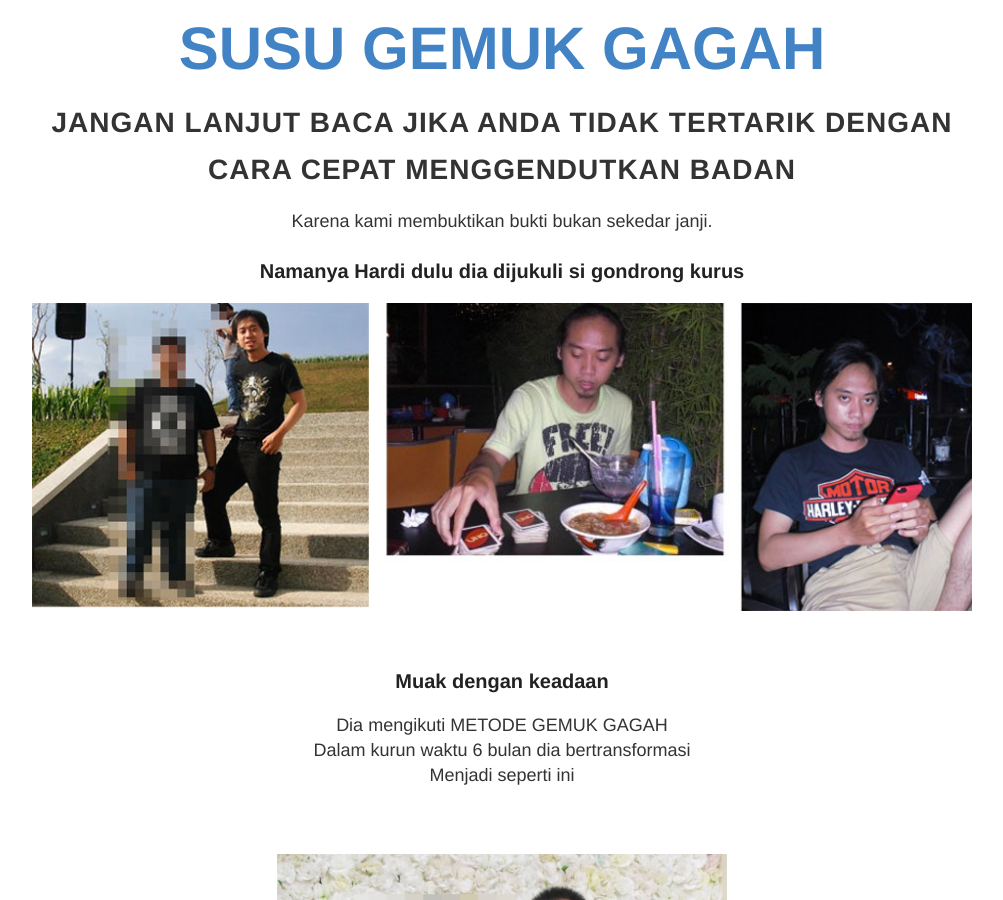
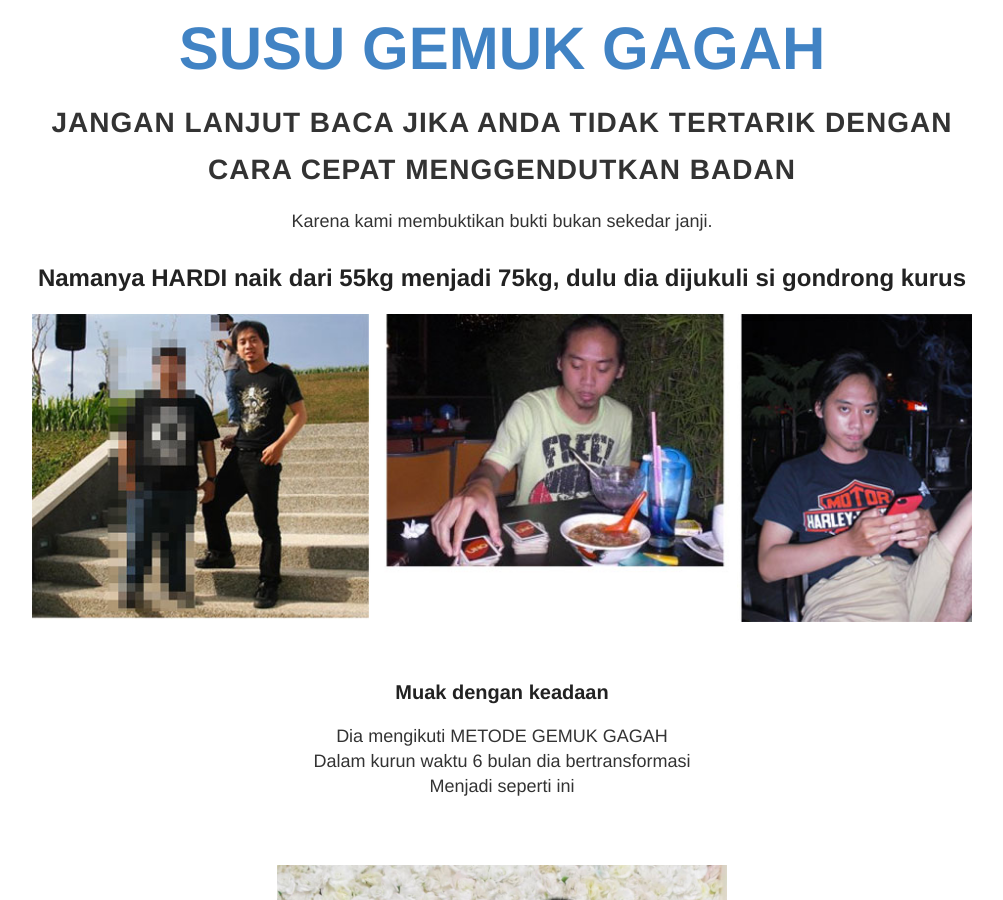
Before and after one commit to kemtol/gemukgagah, a Jekyll site: the page built from index.html, in a window 1280 px wide and 900 px high, scrolled down 604 px. Shown: the whole window, without its empty margins (138-1141 px from the left). Built offline with Jekyll 4.4.1, drawn with Linux system fonts in a browser that asks for light colours; some of the changed text lies outside the part shown.

Commit message:
Update default.html

```diff
--- a/_layouts/default.html
+++ b/_layouts/default.html
@@ -24,7 +24,7 @@
             <h1 class="site-name">JANGAN LANJUT BACA JIKA ANDA TIDAK TERTARIK DENGAN {{ site.name }}</h1>
             <p>Karena kami membuktikan bukti bukan sekedar janji.</p>
 
-            <h3>Namanya Hardi dulu dia dijukuli si gondrong kurus</h3>
+            <h2>Namanya HARDI naik dari 55kg menjadi 75kg, dulu dia dijukuli si gondrong kurus</h2>
             <img src="{{ site.baseurl }}images/rahasia-cara-cepat-menjadi-gemuk.jpg" /><br /><br />
 
             <h3>Muak dengan keadaan</h3>
@@ -36,11 +36,17 @@
 
             <p>Mohon maaf foto mantannya kami blur<br/>
             HARDI GITU LHO! Cewe mana yang tidak mau<br/>
-            dengan dia sekarang?</p><br /><br />
+            dengan dia sekarang?</p>
+            <h3>Oke kalau anda percaya dengan metode kami, anda bisa langsung</h3>
+            <br /><br />
+            <img src="{{ site.baseurl }}images/beli-obat-cepet-gemuk.png" class="max-width:100%" />
+            <br /><br /><br />
+            <hr style="border-color:#000" />
+            <h2>TAPI KAMI TAHU ANDA TIDAK LANGSUNG PERCAYA</h2>
+            <p>Oke kisah sukses nyata kurus jadi gendut lainnya</p>
+            <h3>Namanya WIRYA naik dari 53kg menjadi 72 kg, dulu dia dijuluki KERETEK</h3>
 
-            <h3>Oke kalau anda percaya dengan metode kami, anda bisa langsung</h3>
-            <img src="{{ site.baseurl }}images/beli-obat-cepet-gemuk.png" class="max-width:100%" />
-            <br /><br />
+            <p></p>
           </div>
           {% endif %}
         </header>
```
